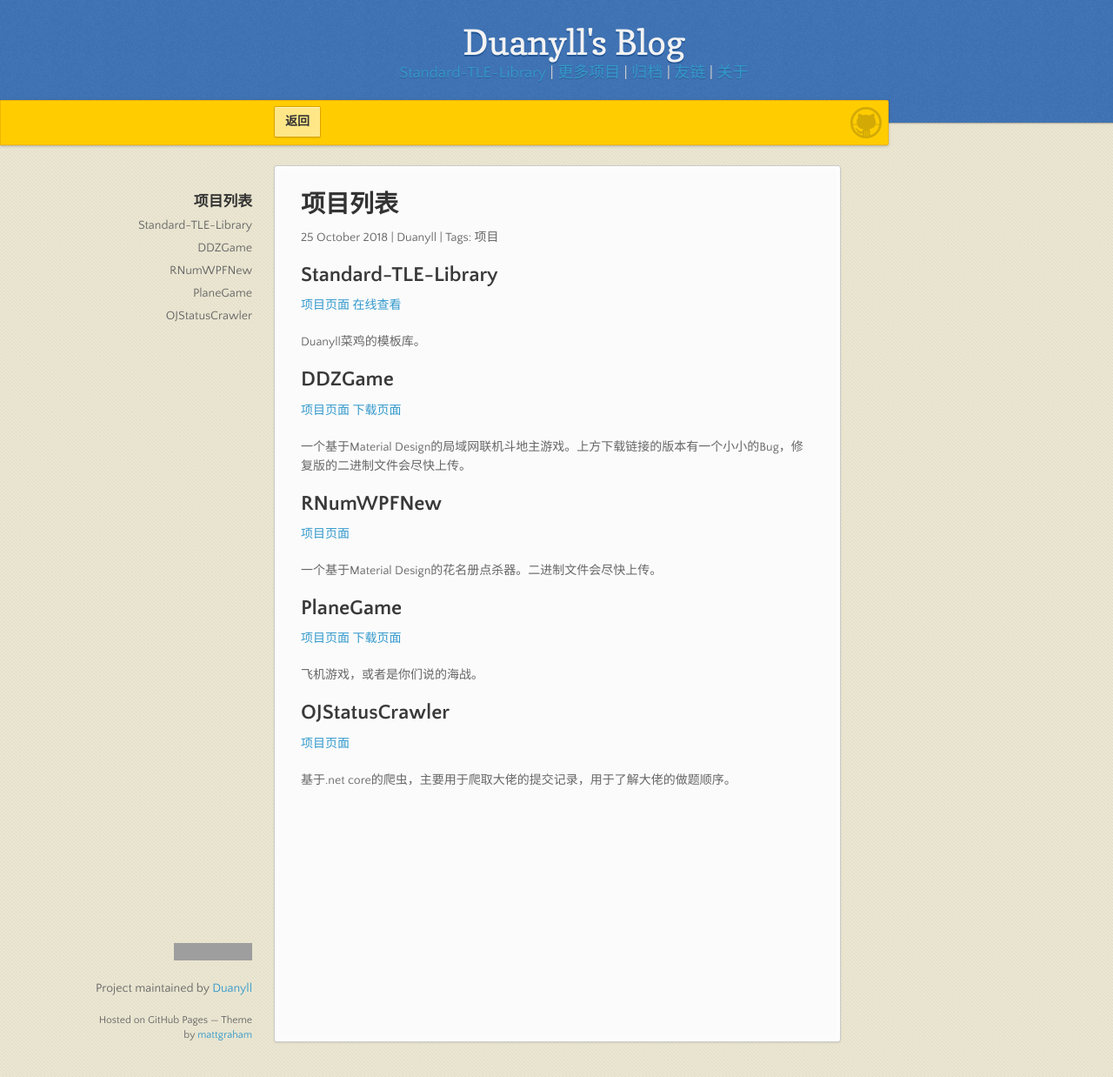
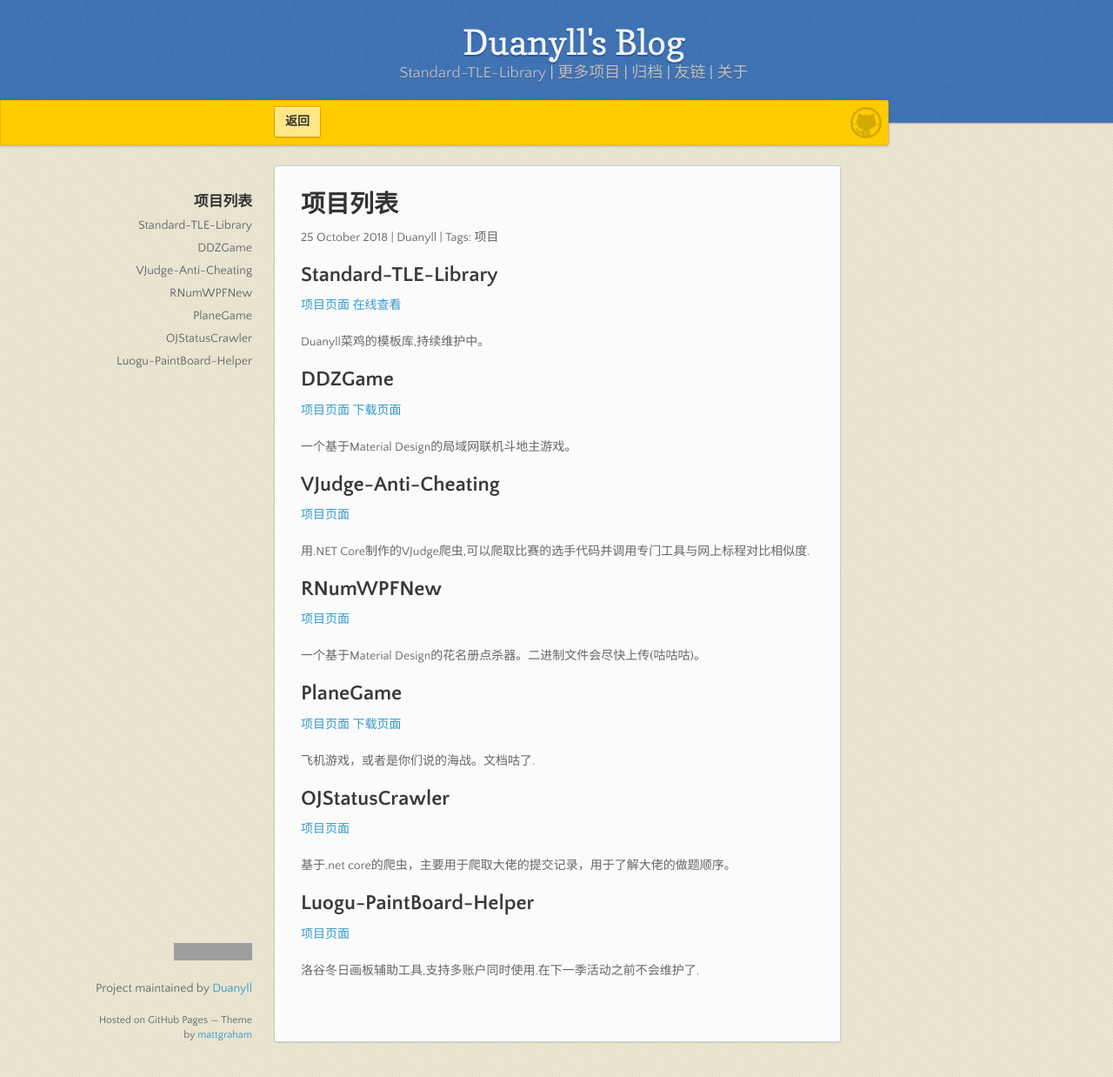
Before and after one commit to Duanyll/duanyll.com, a Jekyll site: the page built from projects.html, in a window 1280 px wide and 1238 px high. Shown: the whole window at 87% size. Built offline with Jekyll 4.4.1, drawn with Linux system fonts in a browser that asks for light colours; comment, search, counter and statistics services are not loaded; grey boxes are pictures that could not be loaded.

Commit message:
修改样式

```diff
--- a/assets/css/main.css
+++ b/assets/css/main.css
@@ -422,6 +422,10 @@ a {
     text-decoration: none
 }
 
+header > p > a{
+    color: #c0c0c0;
+}
+
 a small {
     font-size: 11px;
     color: #666;
@@ -456,21 +460,20 @@ blockquote {
 }
 
 code {
-    font-family: 'Lucida Sans', Monaco, Bitstream Vera Sans Mono, Lucida Console, Terminal;
     font-size: 13px;
-    color: #efefef;
-    text-shadow: 0px 1px 0px #000;
+    color: #666;
+    text-shadow: 0px 1px 0px #555;
     margin: 0 4px;
     padding: 2px 6px;
-    background: #333;
+    background: #efefef;
     border-radius: 2px
 }
 
 pre {
     padding: 8px 15px;
-    background: #333333;
+    background: #efefef;
     border-radius: 3px;
-    border: 1px solid #c7c7c7;
+    border: 1px solid #e4cccc;
     overflow: auto;
     overflow-y: hidden
 }
--- a/projects.html
+++ b/projects.html
@@ -13,7 +13,7 @@ date: 2018-10-25
 		<a href="https://stl.duanyll.com" class="button">在线查看</a>
 	</p>
 	<p>
-		Duanyll菜鸡的模板库。
+		Duanyll菜鸡的模板库,持续维护中。
 	</p>
 </article>
 <article>
@@ -23,7 +23,16 @@ date: 2018-10-25
 		<a href="https://github.com/Duanyll/DDZGame/releases" class="button"></span>下载页面</a>
 	</p>
 	<p>
-		一个基于Material Design的局域网联机斗地主游戏。上方下载链接的版本有一个小小的Bug，修复版的二进制文件会尽快上传。
+		一个基于Material Design的局域网联机斗地主游戏。
+	</p>
+</article>
+<article>
+	<h2>VJudge-Anti-Cheating</h2>
+	<p>
+		<a href="https://github.com/Duanyll/VJudge-Anti-Cheating" class="button">项目页面</a>
+	</p>
+	<p>
+		用.NET Core制作的VJudge爬虫,可以爬取比赛的选手代码并调用专门工具与网上标程对比相似度.
 	</p>
 </article>
 <article>
@@ -32,7 +41,7 @@ date: 2018-10-25
 		<a href="https://github.com/Duanyll/RNumWPFNew" class="button">项目页面</a>
 	</p>
 	<p>
-		一个基于Material Design的花名册点杀器。二进制文件会尽快上传。
+		一个基于Material Design的花名册点杀器。二进制文件会尽快上传(咕咕咕)。
 	</p>
 </article>
 <article>
@@ -42,7 +51,7 @@ date: 2018-10-25
 		<a href="https://github.com/Duanyll/PlaneGame/releases" class="button">下载页面</a>
 	</p>
 	<p>
-		飞机游戏，或者是你们说的海战。
+		飞机游戏，或者是你们说的海战。文档咕了.
 	</p>
 </article>
 <article>
@@ -54,3 +63,12 @@ date: 2018-10-25
 		基于.net core的爬虫，主要用于爬取大佬的提交记录，用于了解大佬的做题顺序。
 	</p>
 </article>
+<article>
+	<h2>Luogu-PaintBoard-Helper</h2>
+	<p>
+		<a href="https://github.com/Duanyll/Luogu-PaintBoard-Helper" class="button">项目页面</a>
+	</p>
+	<p>
+		洛谷冬日画板辅助工具,支持多账户同时使用.在下一季活动之前不会维护了.
+	</p>
+</article>
```
Also changed, not shown: assets/js/indexloader.js (+5 -5 lines), index.html (+13 -5 lines).
